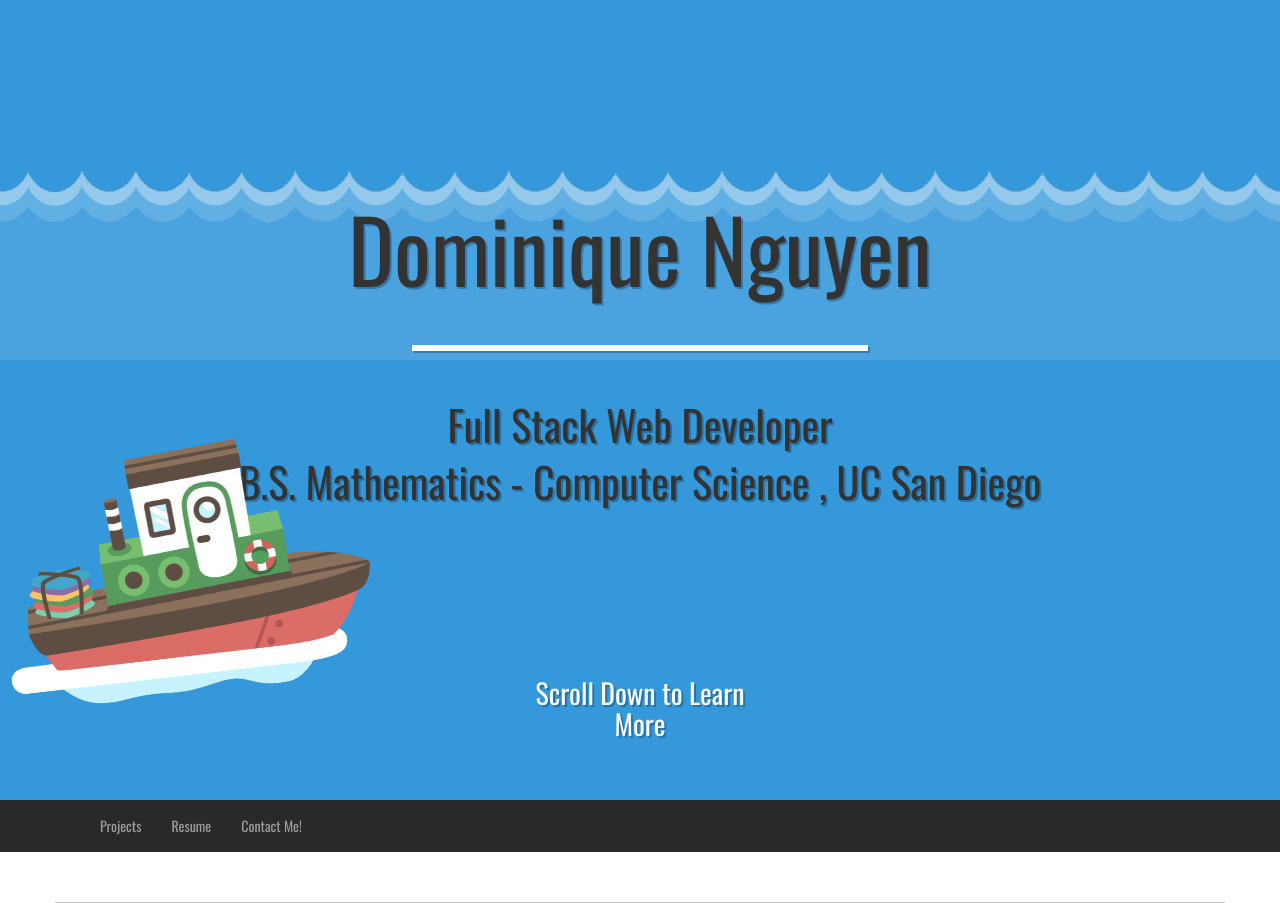
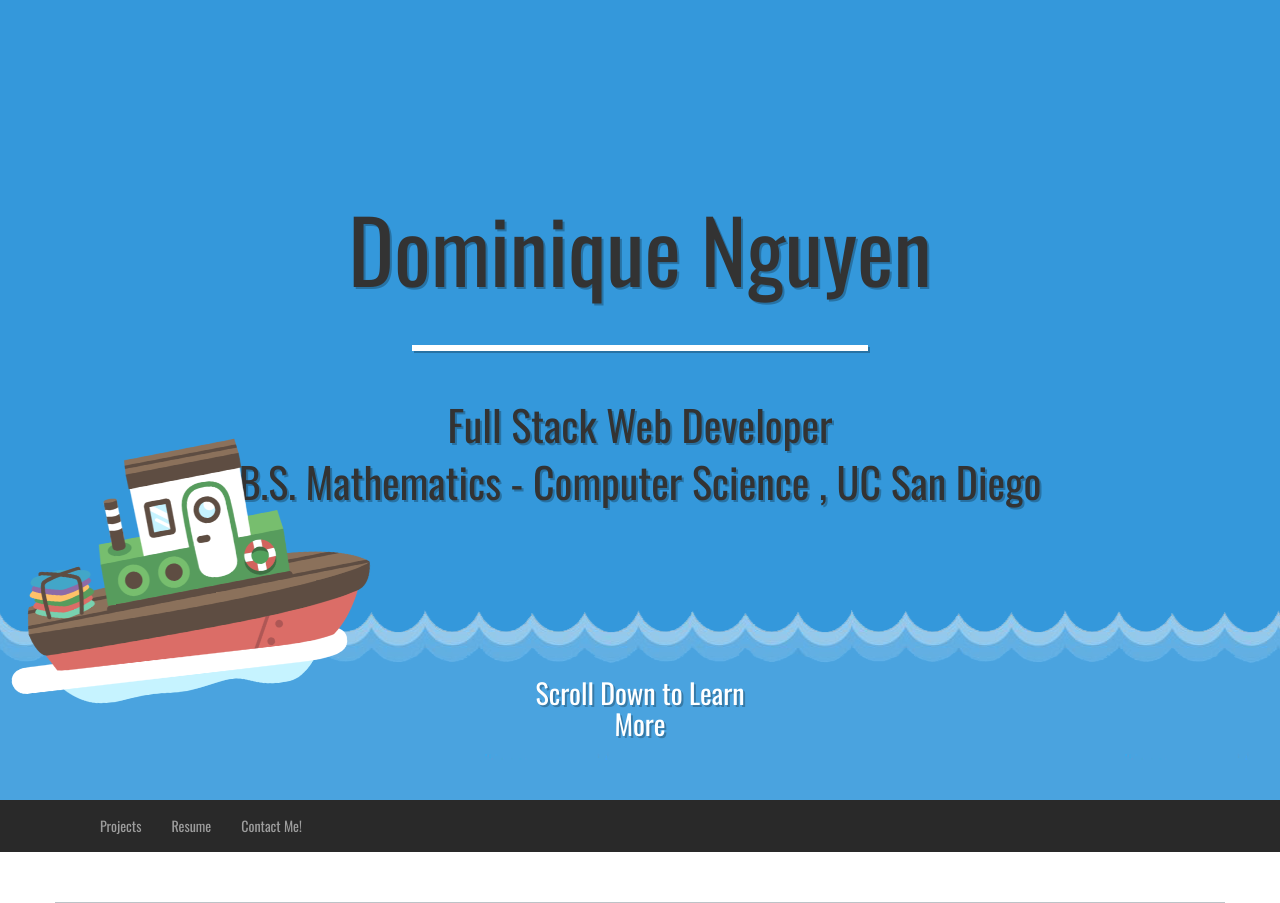
Before and after one commit to domnguyen/domnguyen.github.io, a PHP site: page / in a window 1280 px wide. Shown: the top 903 px of the page. Run offline with PHP 8.4, Linux system fonts and the light colour scheme.

Commit message:
Linear Moving Water3

```diff
--- a/css/style.css
+++ b/css/style.css
@@ -81,12 +81,12 @@ h6.scroll-down{
   margin:15px 0;
 }
 @-webkit-keyframes bg-move {
-	from  { background-position:  0 0; }
-	to { background-position:  -400px 0; }
+  from  { background-position:  0 100%; }
+  to { background-position:  640px 100%; }
 }
 @keyframes bg-move{
-  from  { background-position:  0 0; }
-  to { background-position:  -400px 0; }
+  from  { background-position:  0 100%; }
+  to { background-position:  640px 100%; }
 }
 
 @-webkit-keyframes boat-float {
```
